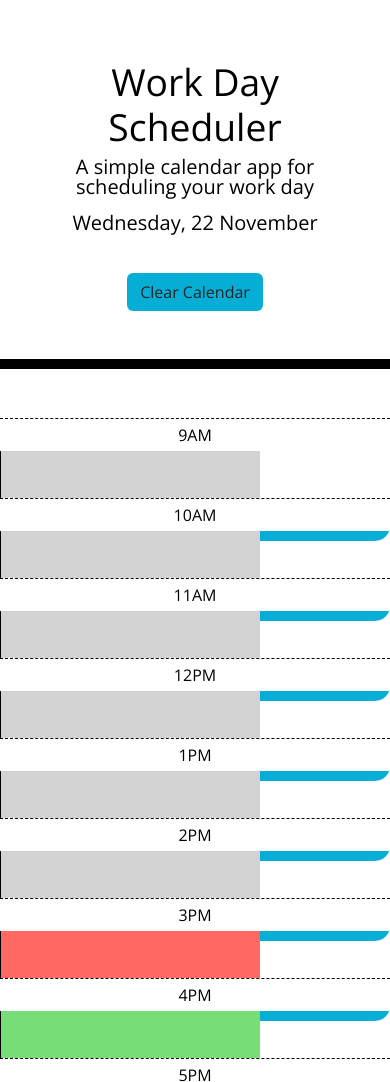
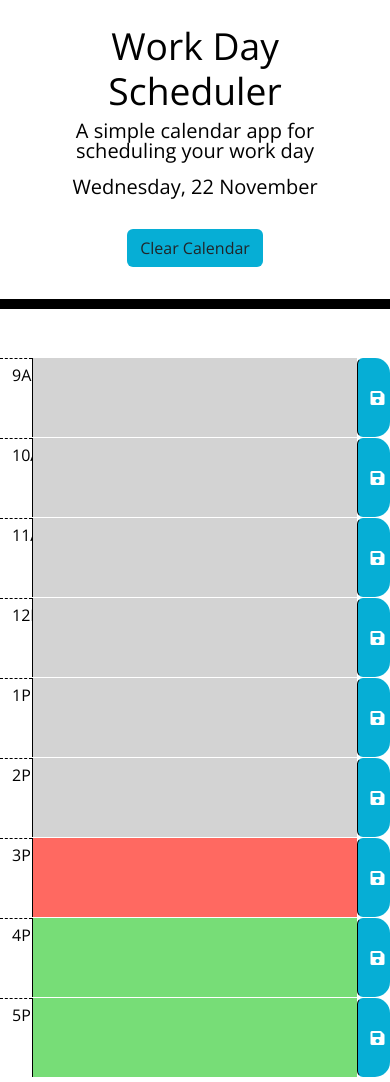
Before and after one commit to partialarts/work-day-scheduler, a plain HTML site: page index.html in a window 390 px wide. Shown: the top 1082 px of the page. Drawn offline with nearby package versions, Linux system fonts and the light colour scheme.

Commit message:
Add README and amend bootstrap CSS for responsiveness

```diff
--- a/index.html
+++ b/index.html
@@ -25,7 +25,7 @@
   </head>
 
   <body>
-    <header class="mb-5 pb-5">
+    <header class="mb-5 py-4">
       <h1 class="display-3">Work Day Scheduler</h1>
       <p class="lead">A simple calendar app for scheduling your work day</p>
       <p id="currentDay" class="lead"></p>
--- a/script/script.js
+++ b/script/script.js
@@ -6,7 +6,7 @@ currentDate.text(formattedDate) // Display the date as text in the #currentDay I
 
 // Variable for the clear button
 var clearBtn = $("<button>")
-clearBtn.addClass("btn mt-4"); // Adds class of btn
+clearBtn.addClass("btn mt-3 mb-2"); // Adds class of btn
 clearBtn.attr("id", "clearBtn"); // Adds ID of clear to button
 $(clearBtn).text("Clear Calendar") // Apply text to clear button
 $("header").append(clearBtn) // Append to header
@@ -21,9 +21,9 @@ var generateCalendar = function () {
         var saveIcn = $("<i>") // Variable for the icon element
         hourBlock.addClass("row time-block"); // Set classes to main row container
         hourBlock.attr("id", "hour" + i); // Set ID of hour+i so each container has unique attribute
-        hourText.addClass("col-md-1 hour py-2") // Set bootstrap class for first column with padding
-        hourTextInput.addClass("col-8 col-md-10") // Set bootstrap class for second column
-        saveBtn.addClass("btn saveBtn col-md-1") // Set bootstrap class for third column
+        hourText.addClass("col-1 hour py-2") // Set bootstrap class for first column with padding
+        hourTextInput.addClass("col-8 col-10") // Set bootstrap class for second column
+        saveBtn.addClass("btn saveBtn col-1") // Set bootstrap class for third column
         saveBtn.attr("id", "save" + i); // Set ID of save+i so each saveBtn has unique attribute
         saveIcn.addClass('fas fa-save'); // FontAwesome classes for save icon
 
```
Also changed, not shown: 1 other file.
